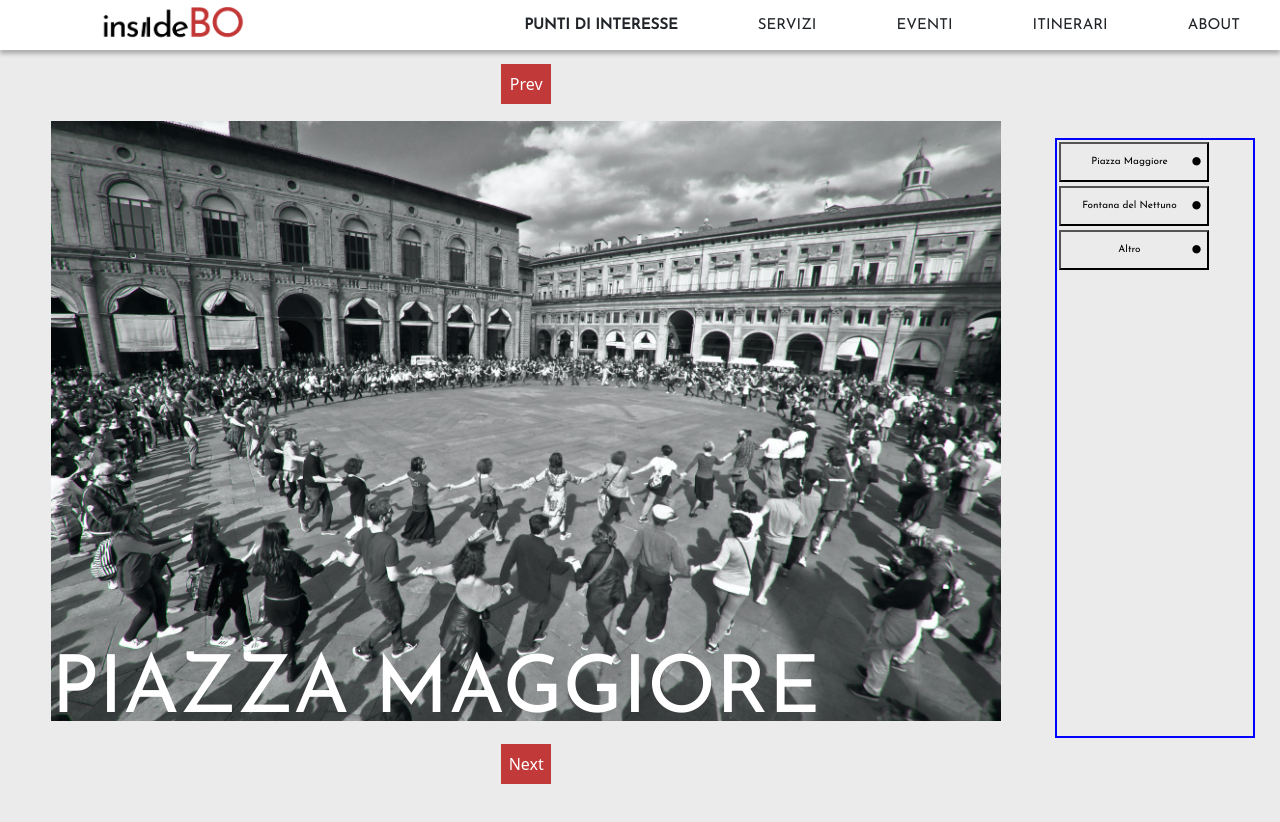
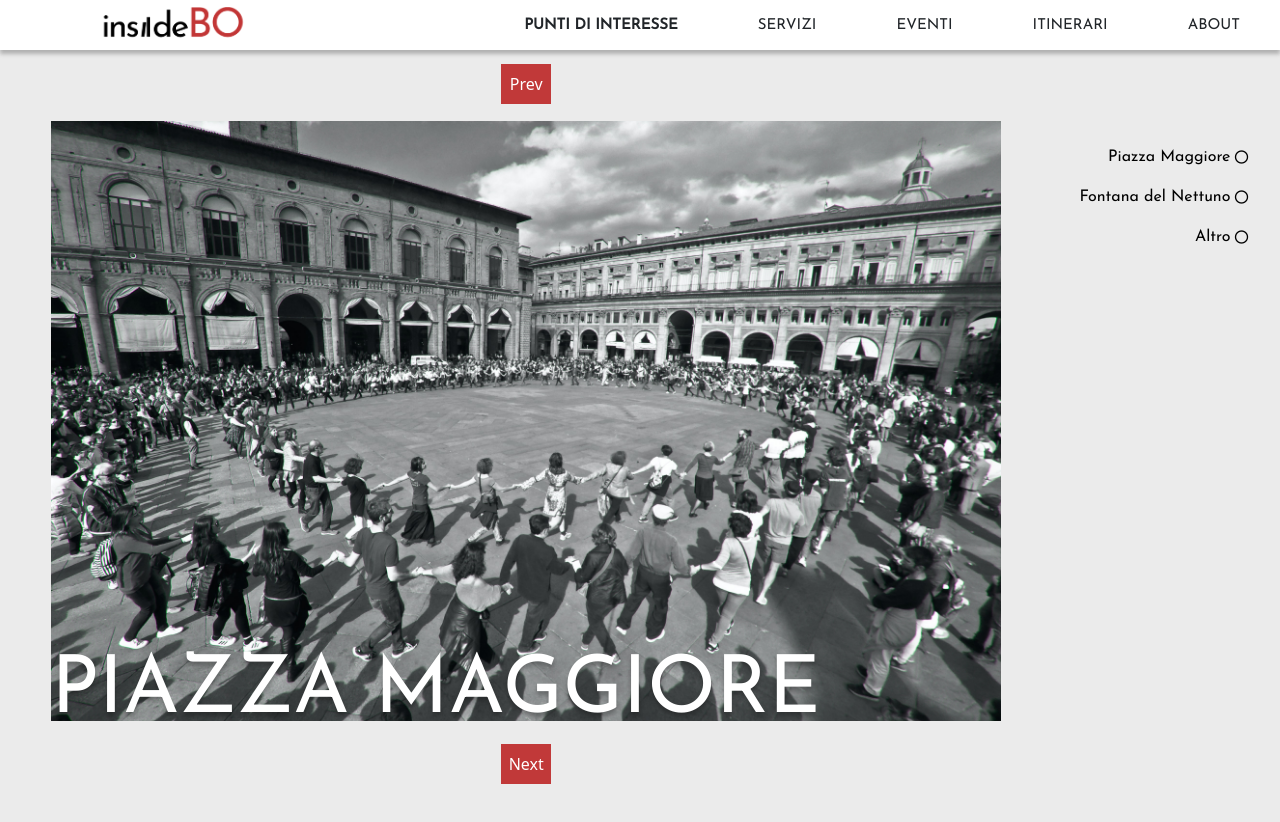
Before and after one commit to antonypascalino/HYPE_PROJECT_2021-22, a Nuxt app: page /App in a window 1280 px wide. Built offline with nearby package versions, Linux system fonts and the light colour scheme.

Commit message:
Styled the list

```diff
--- a/components/CarouselIndicator.vue
+++ b/components/CarouselIndicator.vue
@@ -1,10 +1,8 @@
 <template>
-    <button @click="change" class = "carousel-indicator">
-      {{ title }}
-      <i class = "icon">
-        <i class = "dot mdi mdi-moon-full">
-        </i>
-      </i>
+    <button @click="change"
+            class = "carousel-indicator">
+      {{ title + ' ' }}
+        <i class = "dot mdi mdi-moon-new"/>
     </button>
 </template>
 
@@ -31,38 +29,28 @@ export default {
 
 <style>
 
+  .carousel-indicator * {
+    float: right;
+  }
+
   button.carousel-indicator {
     height: 40px;
-    width: 150px;
+
     background-color: transparent;
     color: black;
-    margin: 2px;
-    font-size: 10px;
+    font-size: 16px;
     font-family: "Josefin Sans";
+    float: right;
+    margin-right: 0;
+    text-align: right;
+    border: none;
   }
 
-  button.carousel-indicator:hover {
-    color: #C13939;
-  }
-
-  .icon{
-    float: right;
-    color: black;
-  }
-
-  .icon :hover{
-    color: #c13939;
-  }
-
-  button.carousel-indicator:active {
-    color: #C13939;
+  /*Per distanziare i pallini dal nome*/
+  i.mdi.mdi-moon-new {
+    margin-left: 3px;
   }
 
 
 
-
-
-
-
-
 </style>
--- a/pages/App.vue
+++ b/pages/App.vue
@@ -108,9 +108,10 @@ export default {
     display: flex;
     justify-content: center;
     align-items: center;
+    text-shadow: 0px 4px 4px rgba(0, 0, 0, 0.25);
   }
 
-  .imageContainer:hover {
+  .carouselImg:hover {
     -webkit-filter: blur(4px);
     cursor: pointer;
     transition: 200ms;
@@ -145,7 +146,6 @@ export default {
   div.indicatorList {
     height: 600px;
     width: 200px;
-    border: 2px solid blue;
     position: relative;
     float: right;
     margin-top: 6%;
```
